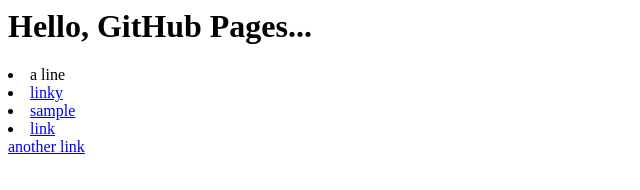
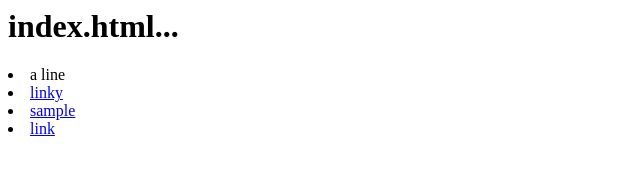
Before and after one commit to tomawesome1/myGitHubPagesLiveSite, a plain HTML site: page index.html in a window 1280 px wide. Shown: the whole page, without its empty margins (0-640 px from the left). Drawn offline with Linux system fonts and the light colour scheme.

Commit message:
Change header text and update link structure
Updated header and modified a link in index.html.

```diff
--- a/index.html
+++ b/index.html
@@ -1,6 +1,6 @@
 
 <!-- index.html -->
-<h1>Hello, GitHub Pages...</h1>
+<h1>index.html...</h1>
 <li>
   a line
 </li>
@@ -9,4 +9,4 @@
 <li><a href="https://tomawesome1.github.io/myGitHubPagesLiveSite/sample.html">sample</a>
 </li>
 <li><a href="https://www.rapidevelopers.com/github-for-non-tech/how-to-preview-html-files-directly-in-github">link</a></li>
-  <a href="https://www.rapidevelopers.com/github-for-non-tech/how-to-preview-html-files-directly-in-github">another link</a>
+  <a href="https://www.rapidevelopers.com/github-for-non-tech/how-to-preview-html-files-directly-in-github"></a>
```
